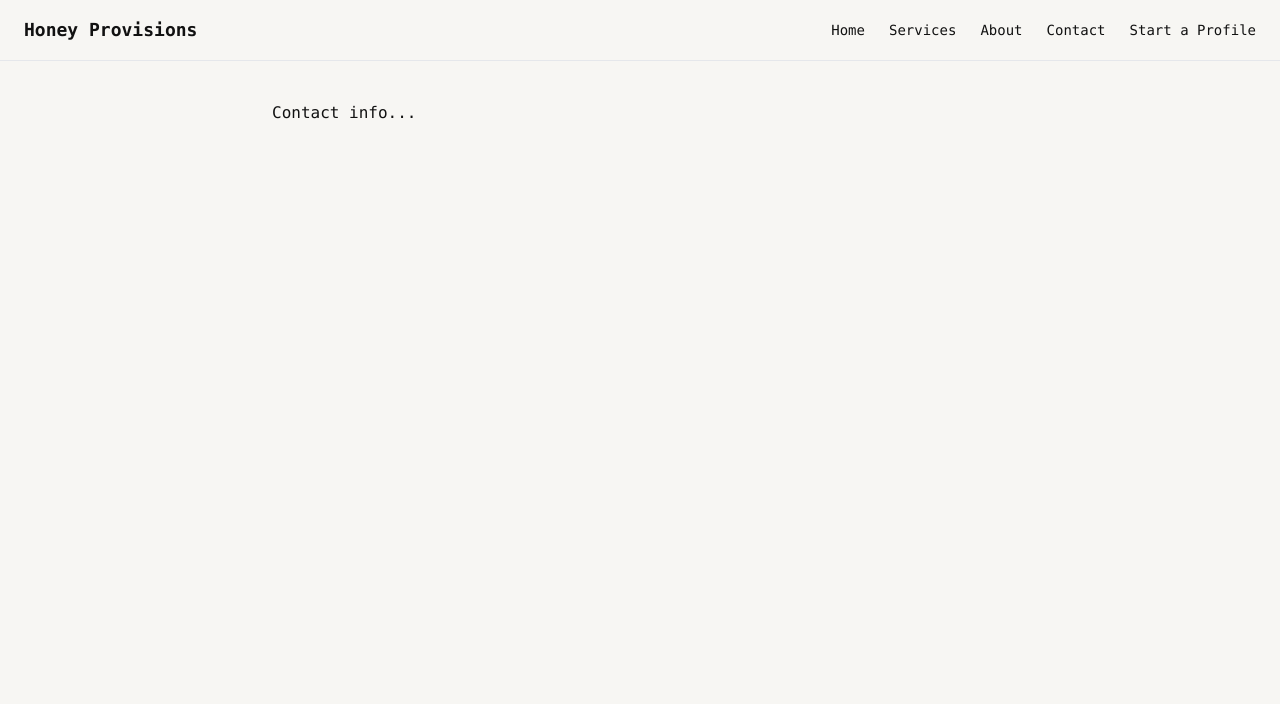
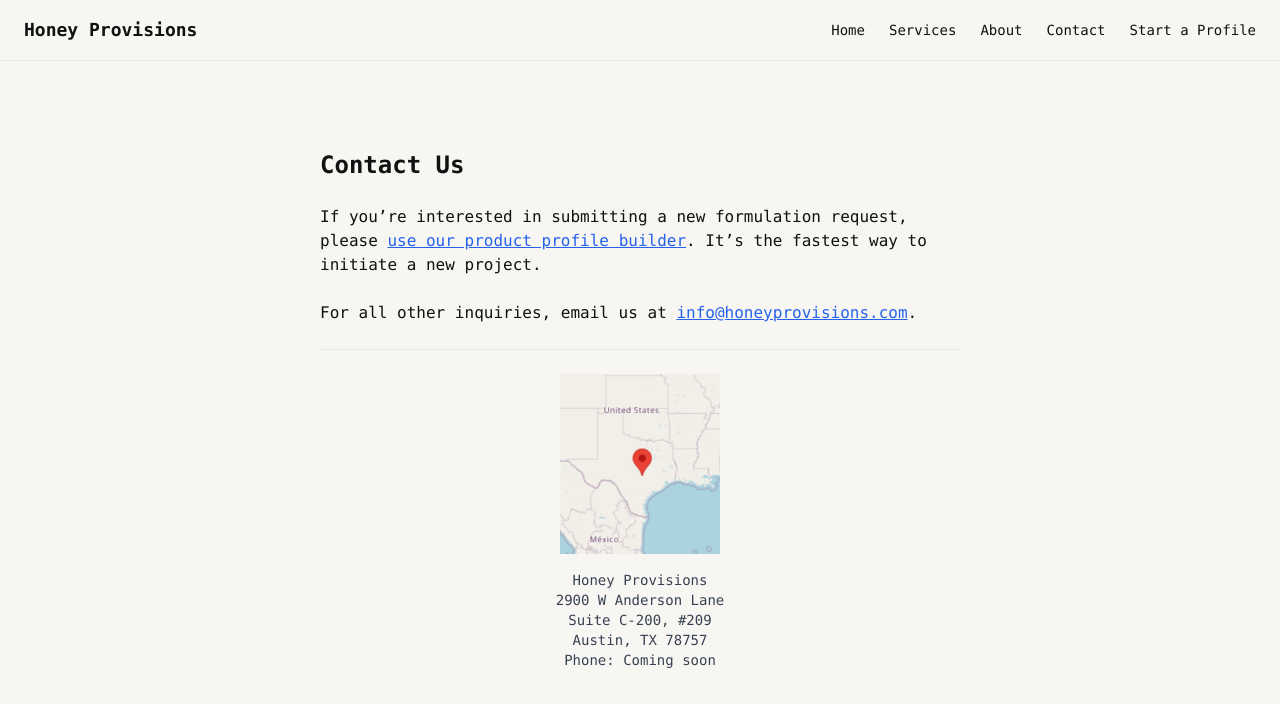
Before and after one commit to corasci/honey-provisions, a Next.js app: page /contact in a window 1280 px wide. Shown: the top 704 px of the page. Built offline with nearby package versions, Linux system fonts and the light colour scheme.

Commit message:
Update contact page with TPP builder link and Austin map

```diff
--- a/src/app/contact/page.tsx
+++ b/src/app/contact/page.tsx
@@ -1 +1,42 @@
-export default function Contact() { return <p>Contact info...</p>; }
+import Link from "next/link";
+import Image from "next/image";
+
+export default function Contact() {
+  return (
+    <div className="max-w-2xl mx-auto px-4 py-12 space-y-6">
+      <h1 className="text-2xl font-semibold mb-4">Contact Us</h1>
+
+      <p>
+        If you’re interested in submitting a new formulation request, please{" "}
+        <Link href="/builder" className="text-blue-600 underline hover:text-blue-800">
+          use our product profile builder
+        </Link>
+        . It’s the fastest way to initiate a new project.
+      </p>
+
+      <p>
+        For all other inquiries, email us at{" "}
+        <a href="mailto:info@honeyprovisions.com" className="text-blue-600 underline hover:text-blue-800">
+          info@honeyprovisions.com
+        </a>.
+      </p>
+
+      <div className="flex flex-col items-center border-t pt-6">
+        <Image
+          src="/texas-austin.png"
+          alt="Map of Texas with Austin marked"
+          width={160}
+          height={160}
+          className="mb-4"
+        />
+        <div className="text-sm text-center text-gray-700">
+          <p>Honey Provisions</p>
+          <p>2900 W Anderson Lane</p>
+          <p>Suite C-200, #209</p>
+          <p>Austin, TX 78757</p>
+          <p>Phone: Coming soon</p>
+        </div>
+      </div>
+    </div>
+  );
+}
```
Also changed, not shown: public/texas-austin.png (added).
